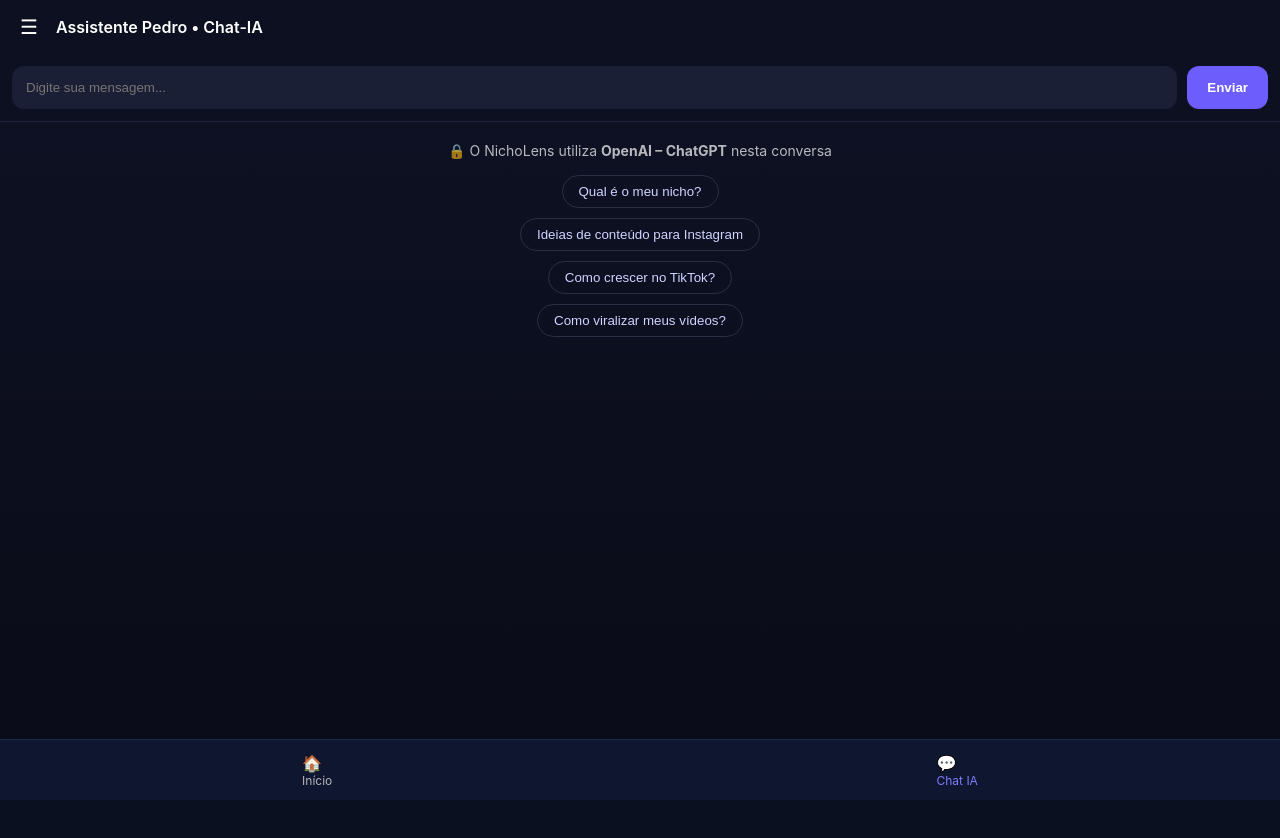
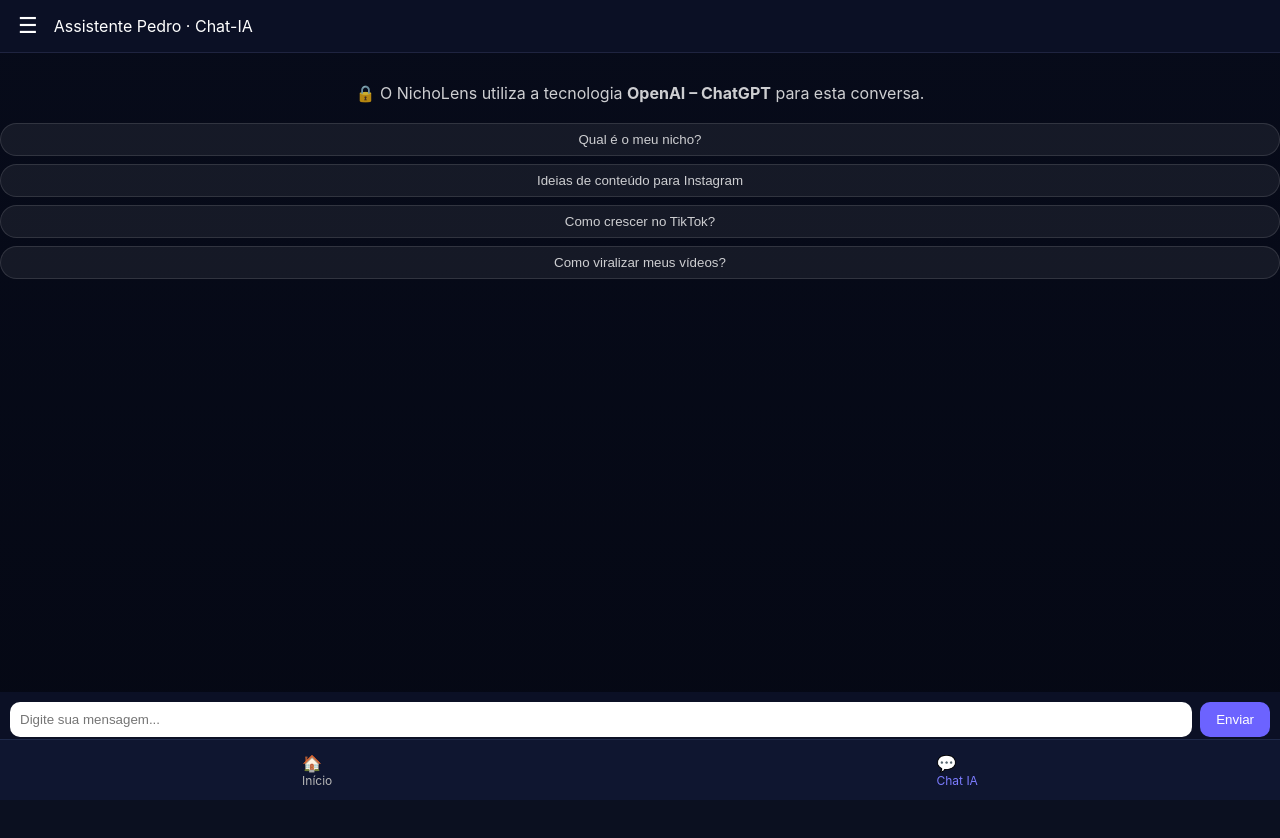
Before and after one commit to robinbrasil008-del/App---NichoLens-AI, a Next.js app: page /chat in a window 1280 px wide. Shown: the top 838 px of the page. Built offline with nearby package versions, Linux system fonts and the light colour scheme.

Commit message:
Update page.js

```diff
--- a/app/(tabs)/chat/page.js
+++ b/app/(tabs)/chat/page.js
@@ -1,94 +1,89 @@
 "use client";
 
-import { useEffect, useState } from "react";
+import { useEffect, useRef, useState } from "react";
+import Link from "next/link";
 
-const SUGESTOES = [
-  "Qual é o meu nicho?",
-  "Ideias de conteúdo para Instagram",
-  "Como crescer no TikTok?",
-  "Como viralizar meus vídeos?",
-];
+function hashMessages(messages) {
+  return btoa(messages.map(m => m.role + m.content).join("|"));
+}
+
+function generateProjectTitle(text = "") {
+  const t = text.toLowerCase();
+  if (t.includes("nicho")) return "Qual é o meu nicho?";
+  if (t.includes("instagram")) return "Instagram – Estratégia";
+  if (t.includes("tiktok")) return "Crescer no TikTok";
+  if (t.includes("viral")) return "Como viralizar vídeos";
+  return "Novo projeto";
+}
 
 export default function ChatPage() {
   const [messages, setMessages] = useState([]);
   const [input, setInput] = useState("");
-  const [loading, setLoading] = useState(false);
+  const [projects, setProjects] = useState([]);
   const [menuOpen, setMenuOpen] = useState(false);
-  const [projects, setProjects] = useState([]);
+  const bottomRef = useRef(null);
 
-  // 🔹 Carregar projetos salvos
   useEffect(() => {
     const saved = JSON.parse(localStorage.getItem("nicholens-projects")) || [];
     setProjects(saved);
   }, []);
 
-  // 🔹 Gerar nome do projeto a partir da 1ª mensagem
-  function generateProjectTitle(msg) {
-    if (!msg) return "Novo projeto";
-    return msg.length > 40 ? msg.slice(0, 40) + "…" : msg;
-  }
+  useEffect(() => {
+    bottomRef.current?.scrollIntoView({ behavior: "smooth" });
+  }, [messages]);
 
-  // 🔹 Salvar projeto automaticamente
   useEffect(() => {
     if (messages.length < 2) return;
 
-    const firstUserMsg = messages.find(m => m.role === "user")?.content;
+    const hash = hashMessages(messages);
+    if (projects.some(p => p.hash === hash)) return;
+
+    const title = generateProjectTitle(
+      messages.find(m => m.role === "user")?.content
+    );
 
     const newProject = {
       id: Date.now(),
-      title: generateProjectTitle(firstUserMsg),
+      title,
       messages,
+      hash,
     };
 
-    const updated = [
-      newProject,
-      ...projects.filter(p => p.id !== newProject.id),
-    ];
-
+    const updated = [newProject, ...projects];
     setProjects(updated);
     localStorage.setItem("nicholens-projects", JSON.stringify(updated));
     // eslint-disable-next-line
   }, [messages]);
 
   async function sendMessage(text) {
-    const msg = text ?? input;
-    if (!msg.trim()) return;
+    if (!text.trim()) return;
 
-    setMessages(prev => [...prev, { role: "user", content: msg }]);
+    const userMsg = { role: "user", content: text };
+    setMessages(prev => [...prev, userMsg]);
     setInput("");
-    setLoading(true);
 
-    try {
     const res = await fetch("/api/chat", {
       method: "POST",
-        headers: { "Content-Type": "application/json" },
-        body: JSON.stringify({ message: msg }),
+      body: JSON.stringify({ messages: [...messages, userMsg] }),
     });
 
     const data = await res.json();
-
-      setMessages(prev => [
-        ...prev,
-        { role: "assistant", content: data.reply },
-      ]);
-    } catch {
-      setMessages(prev => [
-        ...prev,
-        { role: "assistant", content: "Erro ao responder." },
-      ]);
-    } finally {
-      setLoading(false);
-    }
-  }
-
-  function newChat() {
-    setMessages([]);
-    setMenuOpen(false);
+    setMessages(prev => [...prev, { role: "assistant", content: data.reply }]);
   }
 
   function loadProject(p) {
     setMessages(p.messages);
     setMenuOpen(false);
+  }
+
+  function renameProject(id) {
+    const name = prompt("Renomear projeto:");
+    if (!name) return;
+    const updated = projects.map(p =>
+      p.id === id ? { ...p, title: name } : p
+    );
+    setProjects(updated);
+    localStorage.setItem("nicholens-projects", JSON.stringify(updated));
   }
 
   return (
@@ -98,63 +93,46 @@ export default function ChatPage() {
         <button onClick={() => setMenuOpen(!menuOpen)} style={styles.menuBtn}>
           ☰
         </button>
-        <span>Assistente Pedro • Chat-IA</span>
+        <span>Assistente Pedro · Chat-IA</span>
       </div>
 
       {/* MENU */}
       {menuOpen && (
         <div style={styles.menu}>
-          <button style={styles.menuItem} onClick={newChat}>
+          <button onClick={() => setMessages([])} style={styles.menuItem}>
             ➕ Novo chat
           </button>
-
-          <div style={styles.menuTitle}>📁 Projetos salvos</div>
-
-          {projects.length === 0 && (
-            <div style={styles.menuEmpty}>Nenhum projeto ainda</div>
-          )}
-
+          <div style={{ marginTop: 8, opacity: 0.7 }}>📁 Projetos salvos</div>
           {projects.map(p => (
+            <div key={p.id} style={{ display: "flex", gap: 6 }}>
               <button
-              key={p.id}
-              style={styles.menuItem}
+                style={{ ...styles.menuItem, flex: 1 }}
                 onClick={() => loadProject(p)}
               >
                 📌 {p.title}
               </button>
+              <button onClick={() => renameProject(p.id)} style={styles.rename}>
+                ✏️
+              </button>
+            </div>
           ))}
         </div>
       )}
 
-      {/* INPUT FIXO ABAIXO DO HEADER */}
-      <div style={styles.inputAreaTop}>
-        <input
-          value={input}
-          onChange={e => setInput(e.target.value)}
-          placeholder="Digite sua mensagem..."
-          style={styles.input}
-          onKeyDown={e => e.key === "Enter" && sendMessage()}
-        />
-        <button onClick={() => sendMessage()} style={styles.send}>
-          Enviar
-        </button>
-      </div>
-
-      {/* INTRO */}
+      {/* AVISO OPENAI */}
       {messages.length === 0 && (
-        <div style={styles.intro}>
-          <div style={styles.openai}>
-            🔒 O NichoLens utiliza <b>OpenAI – ChatGPT</b> nesta conversa
-          </div>
-
+        <div style={styles.info}>
+          🔒 O NichoLens utiliza a tecnologia <b>OpenAI – ChatGPT</b> para esta
+          conversa.
           <div style={styles.suggestions}>
-            {SUGESTOES.map((s, i) => (
-              <button
-                key={i}
-                style={styles.suggestion}
-                onClick={() => sendMessage(s)}
-              >
-                {s}
+            {[
+              "Qual é o meu nicho?",
+              "Ideias de conteúdo para Instagram",
+              "Como crescer no TikTok?",
+              "Como viralizar meus vídeos?",
+            ].map(q => (
+              <button key={q} onClick={() => sendMessage(q)} style={styles.sug}>
+                {q}
               </button>
             ))}
           </div>
@@ -166,143 +144,147 @@ export default function ChatPage() {
         {messages.map((m, i) => (
           <div
             key={i}
-            style={{
-              ...styles.bubble,
-              alignSelf: m.role === "user" ? "flex-end" : "flex-start",
-              background: m.role === "user" ? "#6d5dfc" : "#2a2f45",
-            }}
+            style={m.role === "user" ? styles.user : styles.ai}
           >
-            {m.content.split("\n").map((l, j) => (
-              <div key={j}>{l}</div>
-            ))}
+            {m.content}
           </div>
         ))}
+        <div ref={bottomRef} />
+      </div>
 
-        {loading && (
-          <div style={{ ...styles.bubble, background: "#2a2f45" }}>
-            Digitando…
+      {/* INPUT FIXO */}
+      <div style={styles.inputBox}>
+        <input
+          value={input}
+          onChange={e => setInput(e.target.value)}
+          placeholder="Digite sua mensagem..."
+          style={styles.input}
+        />
+        <button onClick={() => sendMessage(input)} style={styles.send}>
+          Enviar
+        </button>
       </div>
-        )}
+
+      {/* BANNER */}
+      <div style={styles.footer}>
+        <Link href="/">🏠 Início</Link>
+        <span>💬 Chat IA</span>
       </div>
     </div>
   );
 }
 
-/* ===== STYLES ===== */
-
 const styles = {
   page: {
+    background: "linear-gradient(180deg,#070b1a,#050814)",
     height: "100vh",
     display: "flex",
     flexDirection: "column",
-    background: "linear-gradient(180deg,#0f1225,#090b17)",
     color: "#fff",
   },
   header: {
-    padding: 14,
+    height: 52,
     display: "flex",
     alignItems: "center",
-    gap: 12,
-    background: "#0d1020",
-    fontWeight: 600,
+    gap: 10,
+    padding: "0 12px",
+    background: "#0b1025",
+    borderBottom: "1px solid #1f2440",
   },
   menuBtn: {
     background: "none",
     border: "none",
     color: "#fff",
-    fontSize: 20,
-    cursor: "pointer",
+    fontSize: 22,
   },
   menu: {
     position: "absolute",
-    top: 55,
-    left: 10,
-    background: "#141836",
+    top: 52,
+    left: 8,
+    background: "#0e1430",
+    padding: 12,
     borderRadius: 12,
-    padding: 10,
+    zIndex: 20,
     width: 260,
-    zIndex: 10,
-  },
-  menuTitle: {
-    fontSize: 13,
-    opacity: 0.7,
-    margin: "8px 0",
   },
   menuItem: {
-    width: "100%",
     background: "none",
     border: "none",
     color: "#fff",
+    padding: 6,
     textAlign: "left",
-    padding: 8,
-    cursor: "pointer",
-    borderRadius: 8,
+    width: "100%",
   },
-  menuEmpty: {
-    fontSize: 13,
-    opacity: 0.5,
-    padding: 6,
+  rename: {
+    background: "none",
+    border: "none",
+    color: "#cfd3ff",
   },
-  inputAreaTop: {
-    display: "flex",
-    gap: 10,
-    padding: 12,
-    background: "#0d1020",
-    borderBottom: "1px solid #1f2440",
-  },
-  input: {
-    flex: 1,
-    padding: 14,
-    borderRadius: 12,
-    border: "none",
-    background: "#1a1f36",
-    color: "#fff",
-  },
-  send: {
-    background: "#6d5dfc",
-    border: "none",
-    borderRadius: 12,
-    padding: "0 20px",
-    color: "#fff",
-    fontWeight: 600,
-    cursor: "pointer",
-  },
-  intro: {
-    padding: 20,
+  info: {
     textAlign: "center",
-  },
-  openai: {
-    opacity: 0.7,
-    fontSize: 14,
-    marginBottom: 16,
+    opacity: 0.8,
+    marginTop: 30,
   },
   suggestions: {
     display: "flex",
     flexDirection: "column",
-    gap: 10,
-    alignItems: "center",
+    gap: 8,
+    marginTop: 20,
   },
-  suggestion: {
-    padding: "8px 16px",
+  sug: {
+    background: "rgba(255,255,255,0.08)",
+    border: "1px solid rgba(255,255,255,0.15)",
     borderRadius: 20,
-    border: "1px solid #2a2f45",
-    background: "transparent",
-    color: "#cfd3ff",
-    cursor: "pointer",
+    padding: "8px 14px",
+    color: "#fff",
   },
   chat: {
     flex: 1,
-    padding: 16,
-    display: "flex",
-    flexDirection: "column",
-    gap: 12,
+    padding: 12,
     overflowY: "auto",
   },
-  bubble: {
+  user: {
+    alignSelf: "flex-end",
+    background: "#6c63ff",
+    padding: 10,
+    borderRadius: 16,
+    marginBottom: 8,
+    maxWidth: "80%",
+  },
+  ai: {
+    background: "#1c223f",
+    padding: 12,
+    borderRadius: 16,
+    marginBottom: 8,
     maxWidth: "85%",
-    padding: 14,
-    borderRadius: 16,
-    fontSize: 15,
-    lineHeight: 1.6,
+  },
+  inputBox: {
+    position: "sticky",
+    bottom: 52,
+    display: "flex",
+    gap: 8,
+    padding: 10,
+    background: "#0b1025",
+  },
+  input: {
+    flex: 1,
+    padding: 10,
+    borderRadius: 10,
+    border: "none",
+  },
+  send: {
+    background: "#6c63ff",
+    border: "none",
+    color: "#fff",
+    borderRadius: 10,
+    padding: "0 16px",
+  },
+  footer: {
+    height: 52,
+    display: "flex",
+    justifyContent: "space-around",
+    alignItems: "center",
+    background: "#0b1025",
+    borderTop: "1px solid #1f2440",
   },
 };
```
Lines whose indentation alone changed are shown as unchanged.
